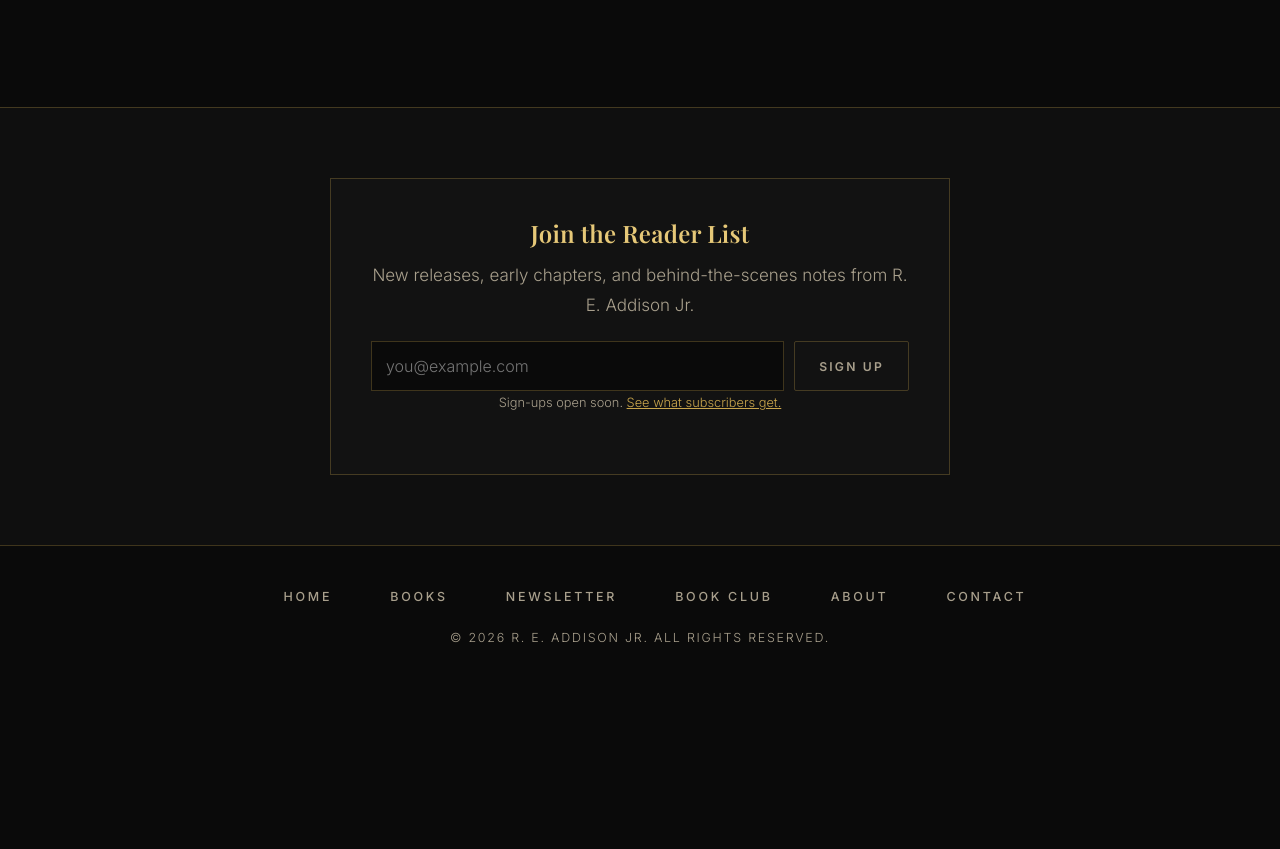
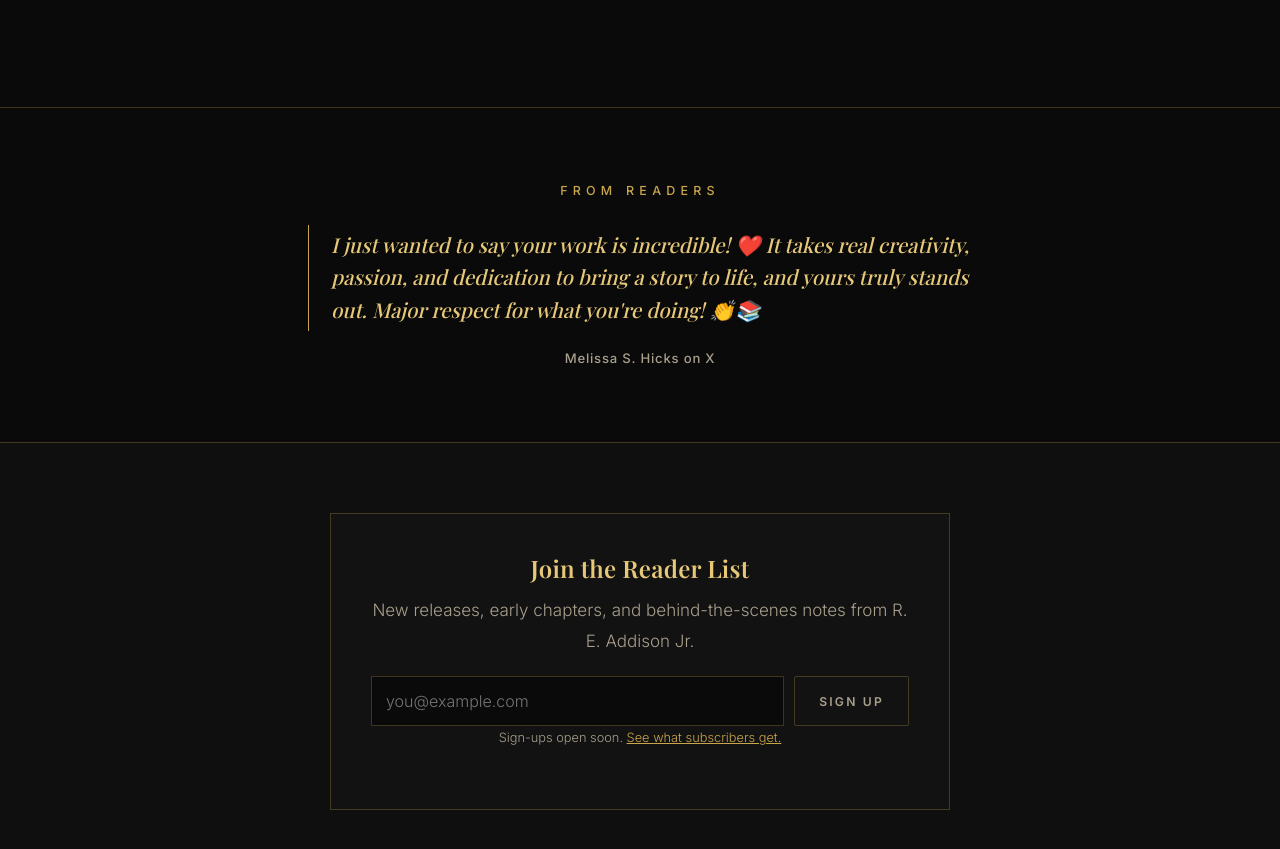
Before and after one commit to readdisonjr/readdisonjr.github.io, a plain HTML site: page index.html in a window 1280 px wide. Shown: the part 1693-2542 px from the top of the page. Before the commit the page ends 2394 px from the top, so only its background shows below. Drawn offline with nearby package versions, Linux system fonts and the light colour scheme.

Commit message:
Add From readers quote on the home page

```diff
--- a/index.html
+++ b/index.html
@@ -77,6 +77,16 @@
   </div>
 </section>
 
+<section class="from-readers" style="padding:72px 0;text-align:center">
+  <div class="wrap" style="max-width:720px">
+    <p class="eyebrow" style="margin-bottom:22px">From readers</p>
+<figure class="reader-quote" style="margin:0">
+      <blockquote style="margin:0;border-left:1px solid var(--gold);padding:4px 0 4px 22px;text-align:left;font-family:var(--serif);font-style:italic;font-size:clamp(1.05rem,2.2vw,1.28rem);color:var(--gold-hi);line-height:1.6">I just wanted to say your work is incredible! ❤️ It takes real creativity, passion, and dedication to bring a story to life, and yours truly stands out. Major respect for what you&#x27;re doing! 👏📚</blockquote>
+      <figcaption style="margin:16px 0 0;color:var(--muted);font-size:.82rem;letter-spacing:.06em;font-weight:500">Melissa S. Hicks on X</figcaption>
+    </figure>
+  </div>
+</section>
+
 <section class="signup" id="newsletter">
   <div class="wrap">
     <!-- PLACEHOLDER FORM: no backend yet. Submitting shows a "coming soon" message; nothing is sent or stored. -->
```
